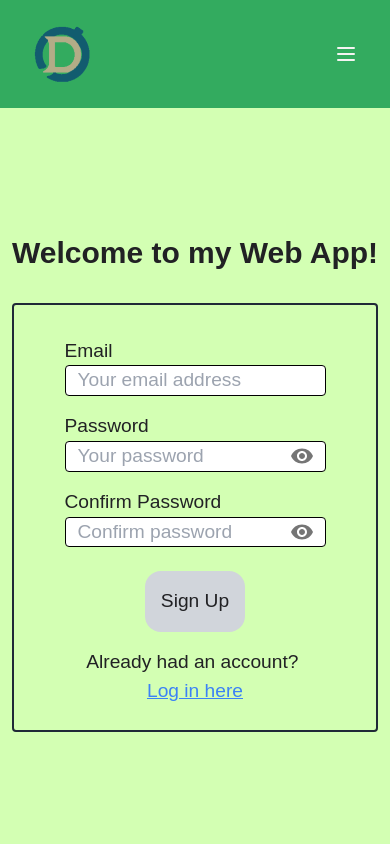
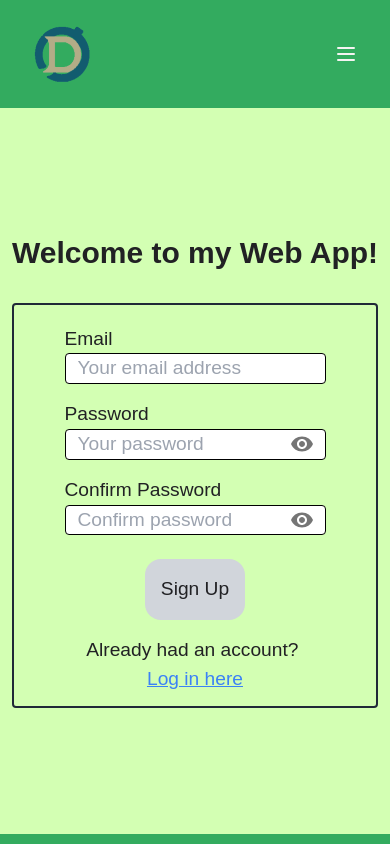
Before and after one commit to DanNgo4/Portfolio-Website-danngo.space, a React (Create React App) app in the folder front-end/: page /#/sign-up in a window 390 px wide. Shown: the top 844 px of the page. Built offline with nearby package versions, Linux system fonts and the light colour scheme; no server answers; sample sign-in values are in the browser's storage.

Commit message:
responsive update

```diff
--- a/front-end/src/styles/index.css
+++ b/front-end/src/styles/index.css
@@ -163,7 +163,7 @@
       md:border-[3px]
       rounded
       border-gray-800
-      p-6
+      p-3
       md:p-8
   }
 
```
